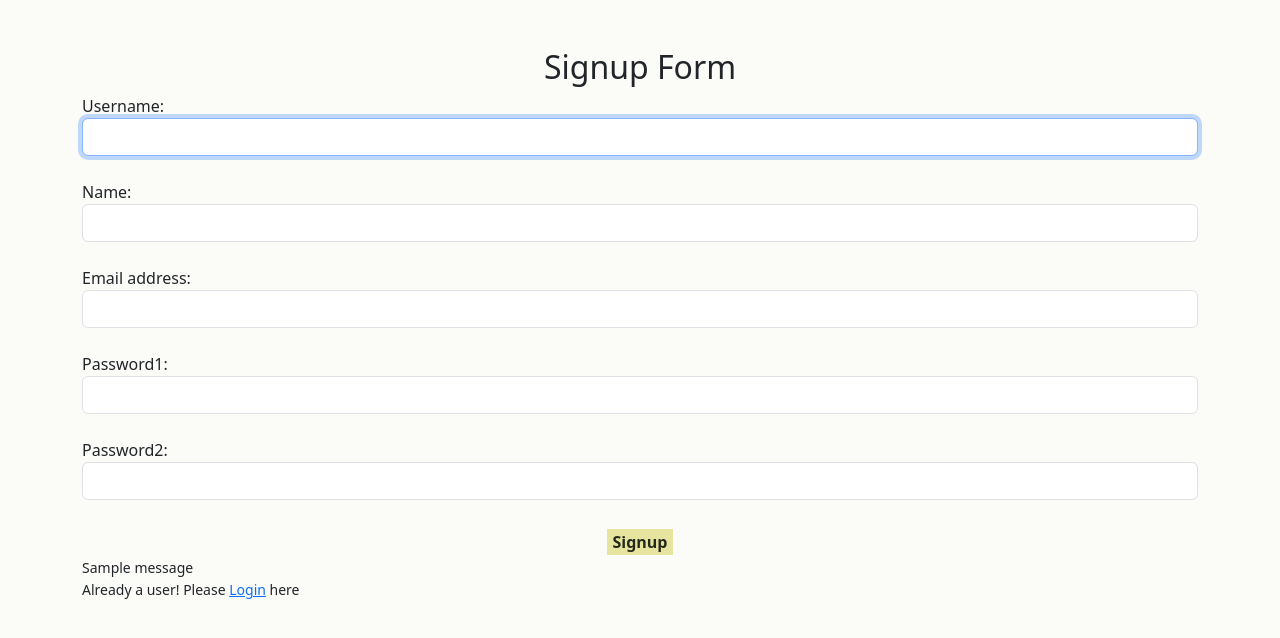
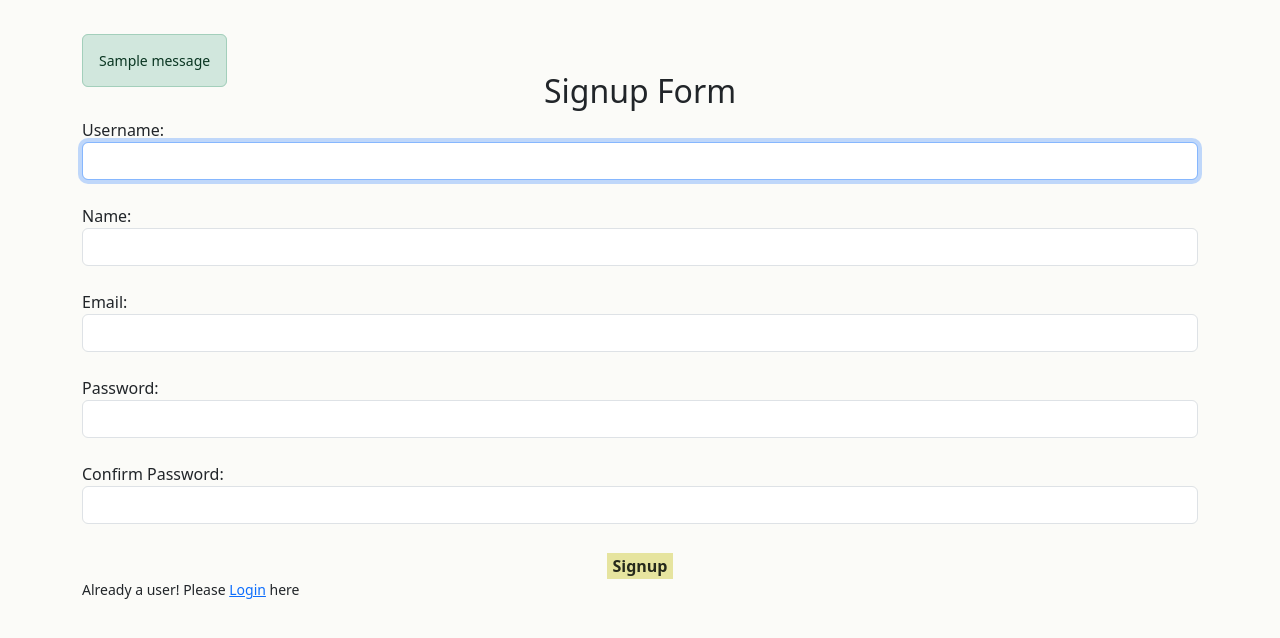
Before and after one commit to sachi-sisodia/django_to-do-app, a Django app: page /user/signup/ in a window 1280 px wide. Shown: the top 638 px of the page. Run offline with Django 5.2, Linux system fonts and the light colour scheme; tables that the repository leaves empty hold one stand-in row (values such as "Sample post"); one stand-in notice (Sample message) is shown; some libraries are stand-ins or nearby versions.

Commit message:
did some minor changes like formatted error and added validation to username field

```diff
--- a/tasks/static/tasks/css/styles.css
+++ b/tasks/static/tasks/css/styles.css
@@ -16,6 +16,12 @@
 body{
     background-color: #fbfbf8;
 }
+
+
+.er{
+    color: red;
+}
+
 
 .table{
     --bs-table-color-type: #25291C;
--- a/tasks/templates/tasks/base.html
+++ b/tasks/templates/tasks/base.html
@@ -4,15 +4,9 @@
 <head>
     <meta charset="UTF-8">
     <meta name="viewport" content="width=device-width, initial-scale=1.0">
-    <title>Document</title>
+    <title>Todo App</title>
     <link rel="stylesheet" href="{% static 'tasks/css/bootstrap.css' %}">
     <link rel="stylesheet" href="{% static 'tasks/css/styles.css' %}">
-    <!-- <style>
-        {
-            background-color: #E3E7D3 !important;
-            color: #25291C !important;
-        }
-    </style> -->
 </head>
 <body>
     {% block content %}
--- a/users/forms.py
+++ b/users/forms.py
@@ -1,14 +1,19 @@
 from django import forms
 from users.models import CustomUser
-from django.contrib.auth.forms import UserCreationForm
+from django.contrib.auth.forms import  UserCreationForm
+from django.core import validators
+
+def alpha(value):
+    if value[0].isnumeric():
+        raise forms.ValidationError('Name should not start or contain numbers only')
 
 class SignUpForm(UserCreationForm) :
     password1=forms.CharField(
-        label='Password1',
+        label='Password',
         widget=forms.PasswordInput(attrs={'class':'form-control'}),
     )
     password2=forms.CharField(
-        label='Password2',
+        label='Confirm Password',
         widget=forms.PasswordInput(attrs={'class':'form-control'}),
     )
     class Meta:
@@ -19,7 +24,7 @@ class SignUpForm(UserCreationForm) :
             'name': forms.TextInput(attrs={'class':'form-control'}),
             'email': forms.EmailInput(attrs={'class':'form-control'}),
         }
-
+        labels = {'email':'Email'}
 # class LoginForm(forms.Form):
 #     username = forms.CharField(max_length=150)
 #     password = forms.CharField(widget=forms.PasswordInput)
--- a/users/models.py
+++ b/users/models.py
@@ -5,11 +5,15 @@ class CustomUser(AbstractUser):
     name = models.CharField(max_length=256)
     groups = models.ManyToManyField(
         'auth.Group',
-        related_name='custom_user_groups',  # Unique related_name for groups
+        related_name='custom_user_groups',
+        null=True,
+        blank=True, # Unique related_name for groups
     )
     user_permissions = models.ManyToManyField(
         'auth.Permission',
-        related_name='custom_user_permissions',  # Unique related_name for user_permissions
+        related_name='custom_user_permissions',
+        null=True,
+        blank=True, # Unique related_name for user_permissions
     )
 
     def __str__(self):
--- a/users/templates/users/signup.html
+++ b/users/templates/users/signup.html
@@ -1,21 +1,25 @@
 {% extends 'tasks/base.html' %}
 {% block content %}
 <div class="container mt-5 px-40">
+    {% if messages %}
+    {% for message in messages %}
+    <small class="alert alert-success">{{message}}</small>
+    {% endfor %}
+    {% endif %}
     <h2 class="heading">Signup Form</h2>
+
     <form action="" method="post" novalidate>
         {% csrf_token %}
+        {% if form.non_field_errors %}
+            {% for error in form.non_field_errors %}
+            <small class="er">{{error}}</small>
+            {% endfor %}
+        {% endif %}
         {% for fm in form %}
-            {{fm.label_tag}} {{fm}} {{fm.errors|striptags}} <br>
+            {{fm.label_tag}} {{fm}} <small class="er">{{fm.errors|striptags}}</small> <br>
         {% endfor %}
         <div class="d-flex justify-content-center"><input class="add-button-direct2 aligndiv" type="submit" value="Signup">
         </form></div>
-
-    {% if messages %}
-        {% for message in messages %}
-        <small {% if messages.tags %} class="{{message.tags}}" {% endif %}>{{message}}</small>
-        {% endfor %}
-    {% endif %}
-    <br>
     <div class="small">Already a user! Please <a href="{% url 'login' %}">Login</a> here</div>
 
 {% endblock content %}
--- a/users/templates/users/userlogin.html
+++ b/users/templates/users/userlogin.html
@@ -7,11 +7,11 @@
         {% csrf_token %}
         {% if form.non_field_errors %}
             {% for error in form.non_field_errors %}
-            <p class="er">{{error}}</p>
+            <small class="er">{{error}}</small>
             {% endfor %}
         {% endif %}
         {% for fm in form %}
-            {{fm.label_tag}} {{fm|add_class:'form-control'}}{{fm.errors|striptags}} <br>
+            {{fm.label_tag}} {{fm|add_class:'form-control'}}<small class="er">{{fm.errors|striptags}} </small><br>
         {% endfor %}
         <div class="d-flex justify-content-center">
             <input class="add-button-direct2 aligndiv" type="submit" value="Login">
--- a/users/views.py
+++ b/users/views.py
@@ -1,8 +1,10 @@
+from django.forms import ValidationError
 from django.shortcuts import render, HttpResponseRedirect
 from users.forms import SignUpForm
 from django.contrib import messages
 from django.contrib.auth.forms import AuthenticationForm
 from django.contrib.auth import authenticate, login, logout
+from users.forms import alpha
 
 #Create your views here
 
@@ -10,9 +12,19 @@ from django.contrib.auth import authenticate, login, logout
 def sign_up(request):
     if request.method == "POST":
         fm = SignUpForm(request.POST)
-        if fm.is_valid():
-            messages.success(request, 'Account Created Successfully!')
-            fm.save()
+        try:
+                field_name='username'
+                field_value = request.POST.get(field_name)
+                alpha(field_value)
+
+                if fm.is_valid():
+            # uname = fm.cleaned_data['username']
+            # alpha(uname)
+
+                    messages.success(request, 'Account Created Successfully!')
+                    fm.save()
+        except ValidationError:
+            messages.error(request, f"Username is not valid.")
     else:
         fm= SignUpForm()
     return render(request, 'users/signup.html',{'form':fm})
```
Also changed, not shown: tasks/views.py (+29 -17 lines), tasks/forms.py (line endings or trailing spaces), users/migrations/0003_alter_customuser_groups_and_more.py (added).
